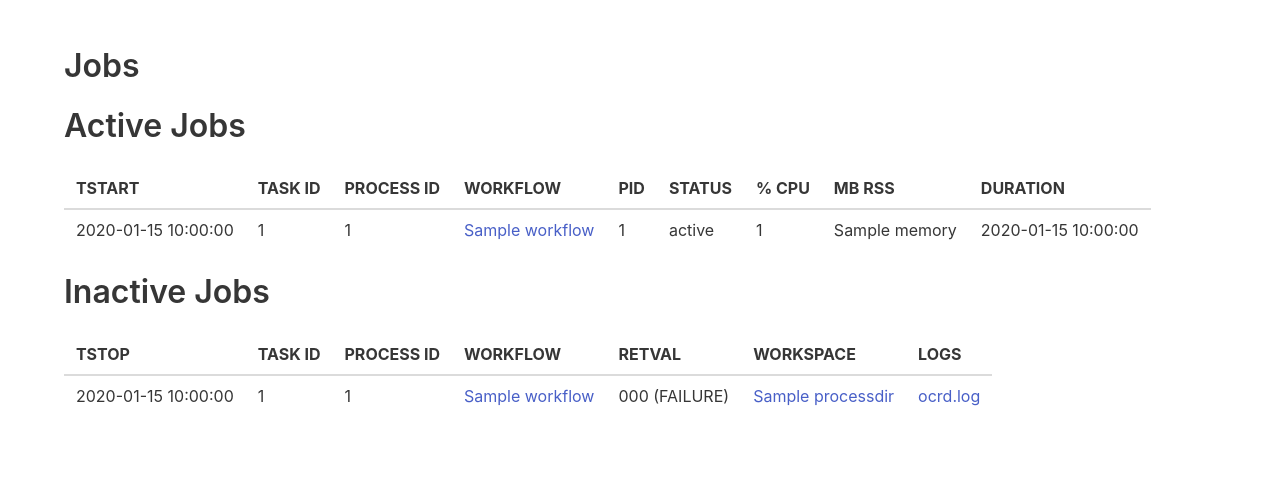
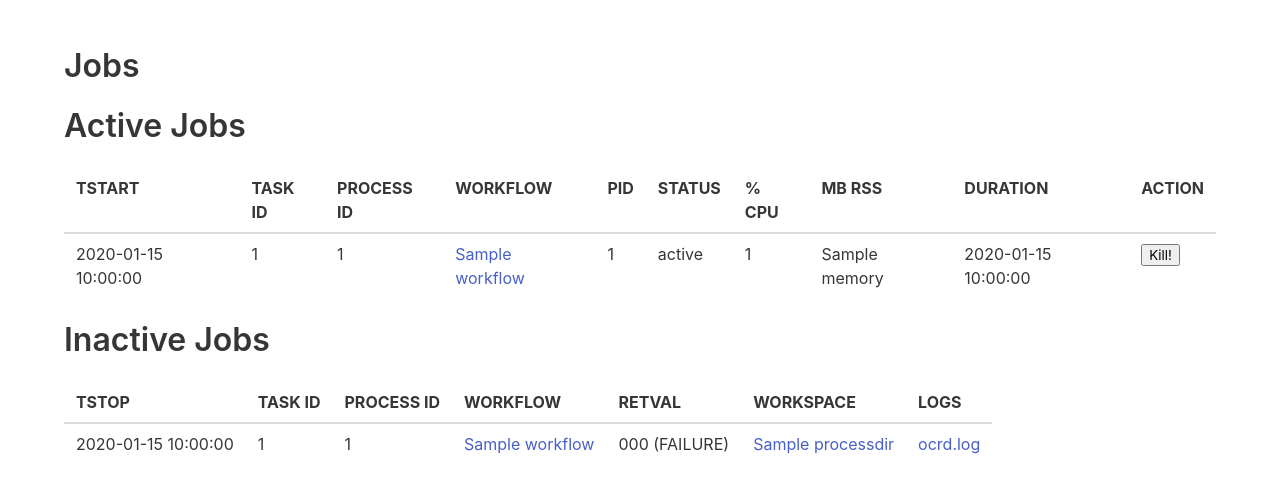
Before and after one commit to slub/ocrd_monitor, a FastAPI app: template ocrdmonitor/server/templates/jobs.html.j2 in a window 1280 px wide. Shown: the part 52-545 px from the top of the page. Run offline with FastAPI, Linux system fonts and the light colour scheme; the template is opened without the code that fills it: most values are stand-ins (such as "Sample title", 1, 10 or a date in 2020); parts of the project's set-up code (start-up, migrations or seed data) failed here and were passed over.

Commit message:
active jobs: add kill button (dummy for now)

```diff
--- a/ocrdmonitor/server/templates/jobs.html.j2
+++ b/ocrdmonitor/server/templates/jobs.html.j2
@@ -9,6 +9,12 @@
 {% endblock %}
 
 {% block content %}
+<script>
+    function killjob(pid) {
+    /* todo: log into the Manager and kill this process ... */
+        window.alert("Not implemented yet")
+    }
+</script>
 <h2 class="title">Active Jobs</h2>
 <table id="running-jobs" class="table">
     <thead>
@@ -22,6 +28,7 @@
             <th>% CPU</th>
             <th>MB RSS</th>
             <th>DURATION</th>
+            <th>ACTION</th>
         </tr>
     </thead>
     <tbody>
@@ -36,6 +43,7 @@
             <td>{{ job.process_status.percent_cpu }}</td>
             <td>{{ job.process_status.memory }}</td>
             <td>{{ job.process_status.cpu_time }}</td>
+            <td><button onclick="killjob({{ job.process_status.pid }})">Kill!</button></td>
         </tr>
         {% endfor %}
     </tbody>
```
